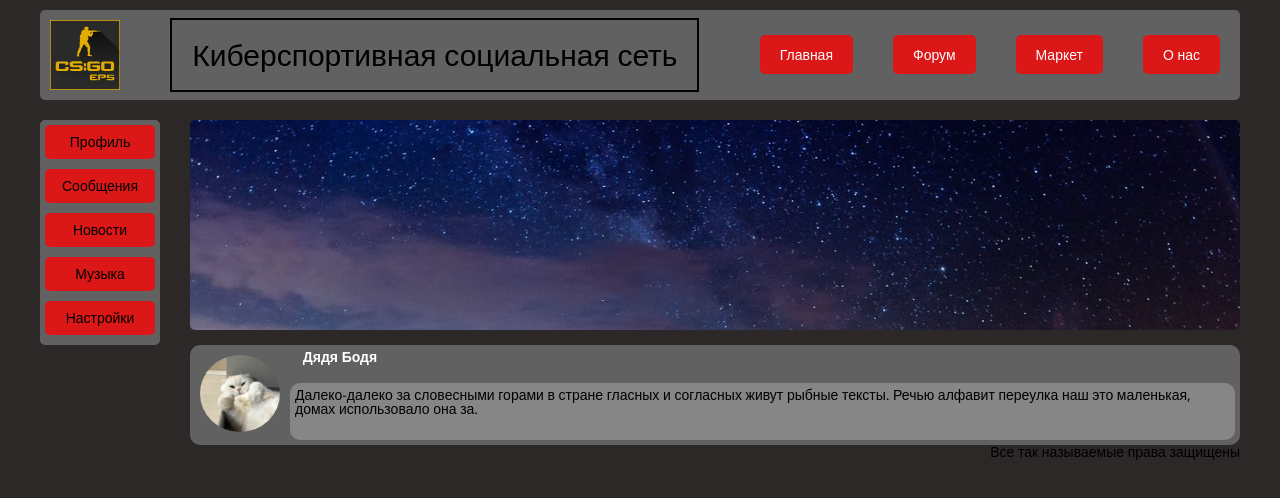
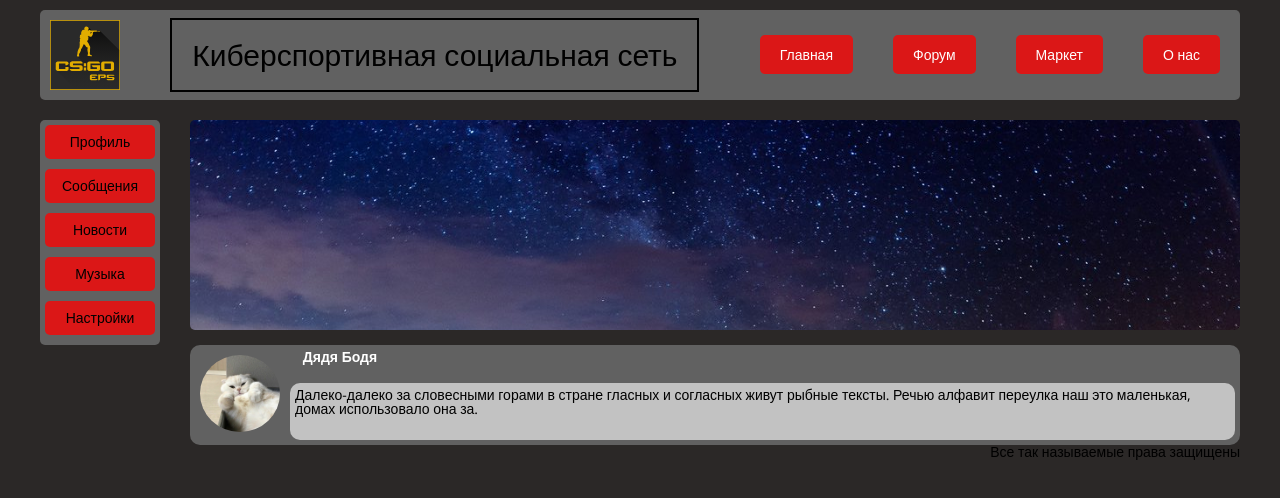
Before and after one commit to VolodyaSaiyajin/my-app, a React (Create React App) app: page / in a window 1280 px wide. Shown: the top 498 px of the page. Built offline with nearby package versions, Linux system fonts and the light colour scheme.

Commit message:
backround message

```diff
--- a/src/App.css
+++ b/src/App.css
@@ -160,7 +160,7 @@ body {
 
 .content-bar__message {
   grid-area: message;
-  background-color: #868686;
+  background-color: #c2c2c2;
   padding: 5px;
   margin: 0px 5px 5px 0px;
   border-radius: 10px;
--- a/src/App.scss
+++ b/src/App.scss
@@ -17,12 +17,6 @@ body {
 
     max-width: 1200px;
     margin: 0 auto;
-    // grid-template-areas: "header header header"
-    //                      "menu banner banner"
-    //                      "menu content content"
-    //                      "footer footer footer";
-
-
 }
 
 .header {
@@ -161,7 +155,7 @@ body {
 
     &__message {
         grid-area: message;
-        background-color: rgb(134, 134, 134);
+        background-color: rgb(194, 194, 194);
         padding: 5px;
         margin: 0px 5px 5px 0px;
         border-radius: 10px;
```
Also changed, not shown: 1 other file (tests, documents, lock files or other folders).
